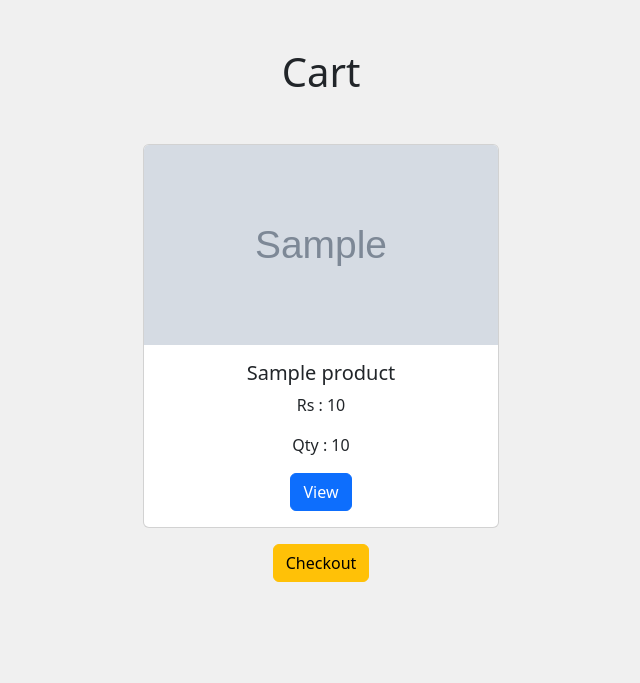
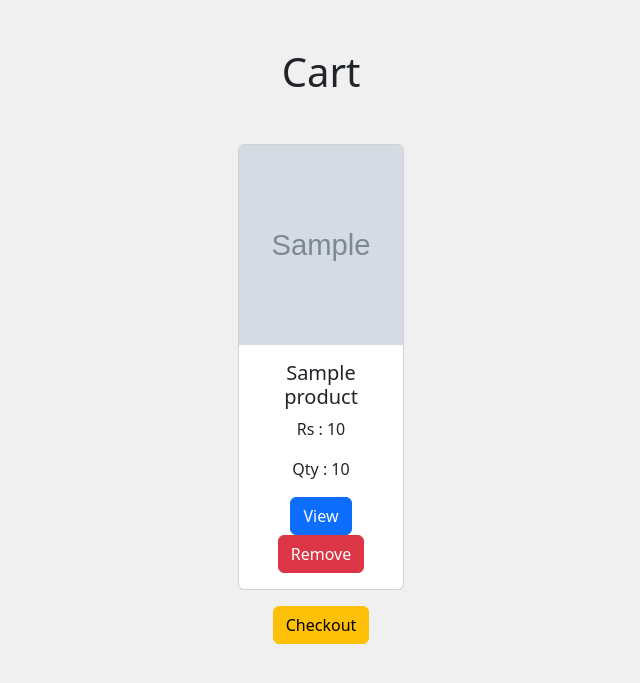
Before and after one commit to 04rjka/django-ecommerce, a Django app: page /cart/ in a window 1280 px wide. Shown: the part 56-739 px from the top of the page, without its empty margins (319-959 px from the left). Run offline with Django 5.2, Linux system fonts and the light colour scheme; a user stored in the database is signed in; tables that the repository leaves empty hold one stand-in row (values such as "Sample post"); grey boxes marked "Sample" are stand-in pictures.

Commit message:
Add feature Remove cart item.

```diff
--- a/ecommerce/core/templates/core/cart.html
+++ b/ecommerce/core/templates/core/cart.html
@@ -8,7 +8,7 @@
         <h1 class="mb-5">Cart</h1>
         <div class="row gy-3 text-center justify-content-center mb-3">
             {% for item in cart.items.all %}
-            <div class="col-12 col-sm-6 col-md-4 col-lg-4">
+            <div class="col-12 col-sm-6 col-md-4 col-lg-2">
                 <div class="card">
                     <img src="{{item.product.images.first.image.url}}" class="card-img-top product-card-image" alt="...">
                     <div class="card-body">
@@ -16,7 +16,7 @@
                     <p class="card-text">Rs : {{item.product.price}}</p>
                     <p class="card-text">Qty : {{item.quantity}}</p>
                     <a href="{% url 'product_page' item.product.pk %}" class="btn btn-primary">View</a>
-                    <!-- <a href="{% url 'product_page' item.product.pk %}" class="btn btn-primary"><i class="bi bi-bag-plus-fill"></i></a> -->
+                    <a href="{% url 'remove' item.pk %}" class="btn btn-danger">Remove</a>
                 </div> </div>
             </div>
                 {% empty %}
--- a/ecommerce/core/urls.py
+++ b/ecommerce/core/urls.py
@@ -12,4 +12,5 @@ urlpatterns = [
     path("addtocart/<int:pk>/",views.add_to_cart,name="add_to_cart"),
     path("cart/",views.cart,name="cart"),
     path("checkout/",views.checkout,name="checkout"),
+    path("remove/<int:pk>",views.remove_cart_item,name="remove"),
 ]
--- a/ecommerce/core/views.py
+++ b/ecommerce/core/views.py
@@ -102,3 +102,12 @@ def checkout(request):
         cart_items.append(cart_item)
 
     return render(request,"core/checkout.html",{"cart_items":cart_items,"grand_total":grand_total})
+
+def remove_cart_item(request,pk):
+    print(pk)
+    cart ,_ = Cart.objects.get_or_create(user = request.user)
+    cart_items = Cart.objects.prefetch_related("items").get(pk = cart.pk)
+    item = cart_items.items.get(pk=pk)
+    print(item)
+    item.delete()
+    return redirect("cart")
```
